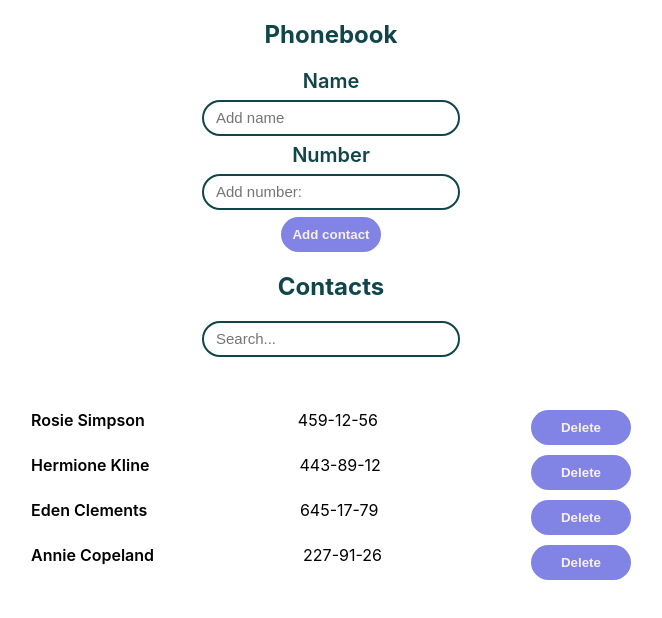
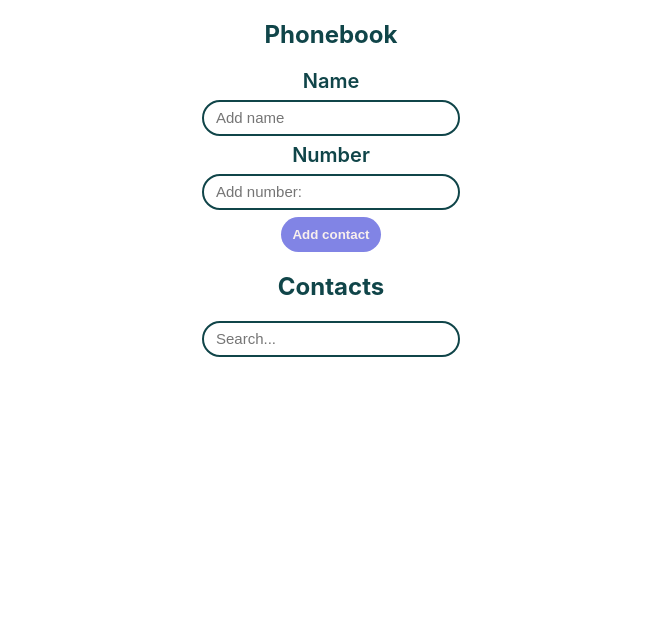
Before and after one commit to Sldvld/goit-react-hw-04-phonebook, a React (Create React App) app: page / in a window 1280 px wide. Shown: the top 618 px of the page, without its empty margins (309-971 px from the left). Built offline with nearby package versions, Linux system fonts and the light colour scheme.

Commit message:
change filter

```diff
--- a/src/components/App.jsx
+++ b/src/components/App.jsx
@@ -1,29 +1,21 @@
 import { useState, useEffect } from 'react';
-import ContactList from './ContactList/ContactList';
-import Filter from './Filter/Filter';
+import { ContactList } from './ContactList/ContactList';
+import { Filter } from './Filter/Filter';
 import { Form } from './Form/Form';
 import css from './App.module.css';
 
 export function App() {
-  const [contacts, setContacts] = useState([
-    { id: 'id-1', name: 'Rosie Simpson', number: '459-12-56' },
-    { id: 'id-2', name: 'Hermione Kline', number: '443-89-12' },
-    { id: 'id-3', name: 'Eden Clements', number: '645-17-79' },
-    { id: 'id-4', name: 'Annie Copeland', number: '227-91-26' },
-  ]);
-
+  const [contacts, setContacts] = useState(
+    () => JSON.parse(localStorage.getItem('contacts')) ?? []
+  );
   const [filter, setFilter] = useState('');
+  const visibleContacts = contacts.filter(contact =>
+    contact.name.toLowerCase().includes(filter)
+  );
 
   useEffect(() => {
     localStorage.setItem('contacts', JSON.stringify(contacts));
   }, [contacts]);
-
-  useEffect(() => {
-    const savedContacts = JSON.parse(localStorage.getItem('contacts'));
-    if (savedContacts) {
-      setContacts(savedContacts);
-    }
-  }, []);
 
   const handleSubmitForm = newContact => {
     contacts.find(
@@ -34,7 +26,7 @@ export function App() {
   };
 
   const handleFilter = evt => {
-    setFilter(evt.currentTarget.value);
+    setFilter(evt.currentTarget.value.toLowerCase());
   };
 
   const deleteContact = contactId => {
@@ -42,10 +34,6 @@ export function App() {
       prevContacts.filter(contact => contact.id !== contactId)
     );
   };
-
-  const filteredContacts = contacts.filter(contact =>
-    contact.name.toLowerCase().includes(filter.toLowerCase())
-  );
 
   return (
     <section>
@@ -55,7 +43,7 @@ export function App() {
         <h2 className={css.contactTitle}>Contacts</h2>
         <Filter value={filter} onChange={handleFilter} />
       </div>
-      <ContactList contacts={filteredContacts} deleteContact={deleteContact} />
+      <ContactList contacts={visibleContacts} deleteContact={deleteContact} />
     </section>
   );
 }
--- a/src/components/ContactList/ContactList.jsx
+++ b/src/components/ContactList/ContactList.jsx
@@ -2,16 +2,16 @@ import React from 'react';
 import PropTypes from 'prop-types';
 import css from './ContactList.module.css';
 
-const ContactList = ({ contacts, deleteContact }) => {
+export const ContactList = ({ contacts, deleteContact }) => {
   return (
     <ul className={css.contactList}>
-      {contacts.map(item => (
-        <li className={css.contactItem} key={item.id}>
-          <span className={css.contactName}>{item.name}</span>
-          <span className={css.contactNumber}>{item.number}</span>
+      {contacts.map(({ id, name, number }) => (
+        <li className={css.contactItem} key={id}>
+          <span className={css.contactName}>{name}</span>
+          <span className={css.contactNumber}>{number}</span>
           <button
             className={css.contactButton}
-            onClick={() => deleteContact(item.id)}
+            onClick={() => deleteContact(id)}
           >
             Delete
           </button>
@@ -24,12 +24,9 @@ const ContactList = ({ contacts, deleteContact }) => {
 ContactList.propTypes = {
   contacts: PropTypes.arrayOf(
     PropTypes.shape({
-      id: PropTypes.string.isRequired,
+      id: PropTypes.string,
       name: PropTypes.string.isRequired,
       number: PropTypes.string.isRequired,
     })
   ).isRequired,
-  deleteContact: PropTypes.func.isRequired,
 };
-
-export default ContactList;
--- a/src/components/Filter/Filter.jsx
+++ b/src/components/Filter/Filter.jsx
@@ -2,10 +2,11 @@ import React from 'react';
 import PropTypes from 'prop-types';
 import css from './Filter.module.css';
 
-const Filter = ({ value, onChange }) => {
+export const Filter = ({ value, onChange }) => {
   return (
     <input
       className={css.filterForm}
+      name="filter"
       type="text"
       value={value}
       onChange={onChange}
@@ -18,5 +19,3 @@ Filter.propTypes = {
   value: PropTypes.string.isRequired,
   onChange: PropTypes.func.isRequired,
 };
-
-export default Filter;
--- a/src/components/Form/Form.jsx
+++ b/src/components/Form/Form.jsx
@@ -6,22 +6,20 @@ import css from './Form.module.css';
 export function Form({ onSubmit }) {
   const [name, setName] = useState('');
   const [number, setNumber] = useState('');
-
-  const resetForm = () => {
-    setName('');
-    setNumber('');
-  };
+  const nameInputId = nanoid(10);
+  const numberInputId = nanoid(10);
 
   const handleChange = evt => {
-    switch (evt.target.name) {
+    const { name, value } = evt.currentTarget;
+    switch (name) {
       case 'name':
-        setName(evt.currentTarget.value);
+        setName(value);
         break;
       case 'number':
-        setNumber(evt.currentTarget.value);
+        setNumber(value);
         break;
       default:
-        return;
+        throw new Error('unsupported input name');
     }
   };
 
@@ -33,15 +31,21 @@ export function Form({ onSubmit }) {
       name: name.value,
       number: number.value,
     };
-
     onSubmit(newContact);
     resetForm();
+  };
+
+  const resetForm = () => {
+    setName('');
+    setNumber('');
   };
 
   return (
     <>
       <form onSubmit={handleSubmit} className={css.form}>
-        <label className={css.formLabel}>Name</label>
+        <label htmlFor={nameInputId} className={css.formLabel}>
+          Name
+        </label>
         <input
           type="text"
           name="name"
@@ -49,11 +53,14 @@ export function Form({ onSubmit }) {
           value={name}
           onChange={handleChange}
           className={css.formInput}
+          id={nameInputId}
           pattern="^[a-zA-Zа-яА-Я]+(([' -][a-zA-Zа-яА-Я ])?[a-zA-Zа-яА-Я]*)*$"
           title="Name may contain only letters, apostrophe, dash and spaces. For example Adrian, Jacob Mercer, Charles de Batz de Castelmore d'Artagnan"
           required
         />
-        <label className={css.formLabel}>Number</label>
+        <label htmlFor={numberInputId} className={css.formLabel}>
+          Number
+        </label>
         <input
           type="tel"
           name="number"
@@ -61,6 +68,7 @@ export function Form({ onSubmit }) {
           value={number}
           onChange={handleChange}
           className={css.formInput}
+          id={numberInputId}
           pattern="\+?\d{1,4}?[-.\s]?\(?\d{1,3}?\)?[-.\s]?\d{1,4}[-.\s]?\d{1,4}[-.\s]?\d{1,9}"
           title="Phone number must be digits and can contain spaces, dashes, parentheses and can start with +"
           required
```
